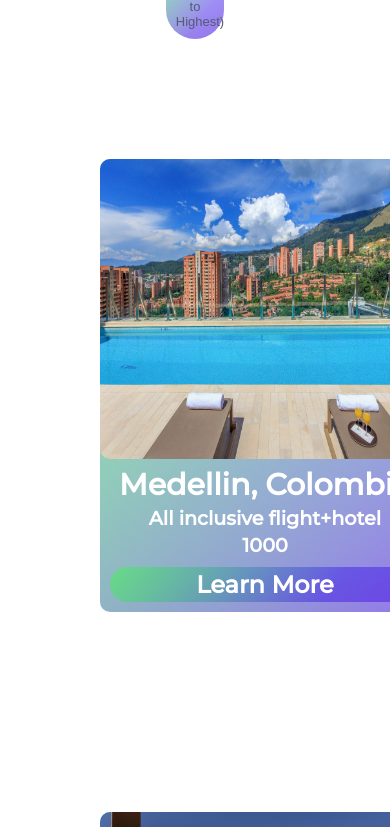
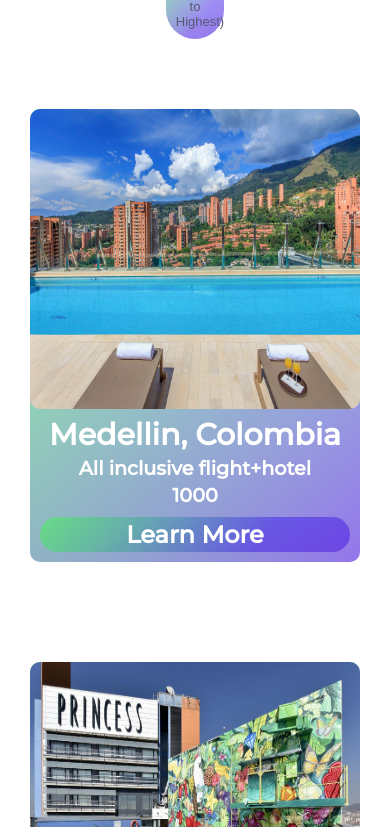
Before and after one commit to mateoidc/ecommerce-react, a React (Create React App) app: page / in a window 390 px wide. Shown: the part 3217-4044 px from the top of the page. Built offline with nearby package versions, Linux system fonts and the light colour scheme.

Commit message:
trying to fix responsivness

```diff
--- a/src/components/Products.css
+++ b/src/components/Products.css
@@ -104,6 +104,6 @@ h5 {
 
 @media only screen and (max-width: 600px) {
   .container1 {
-    margin: 100px;
+    margin: 50px auto;
   }
 }
```
